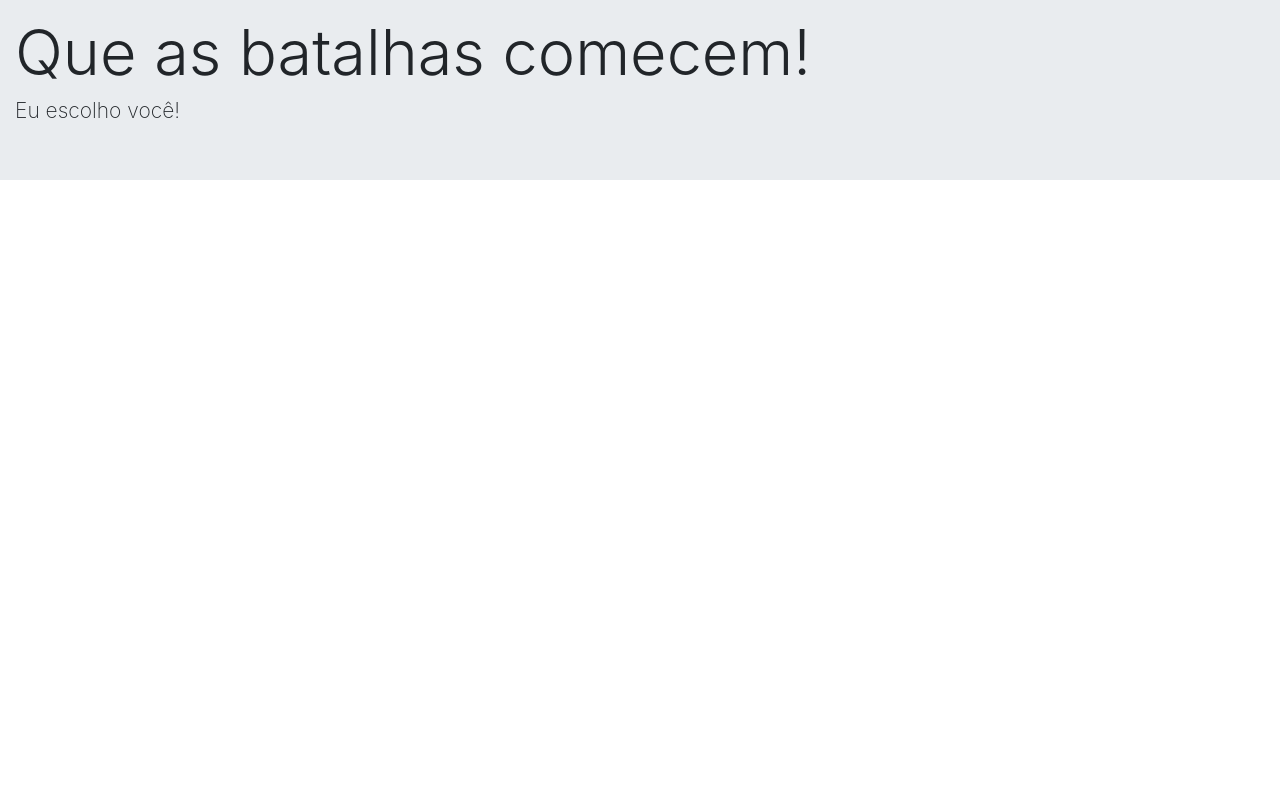
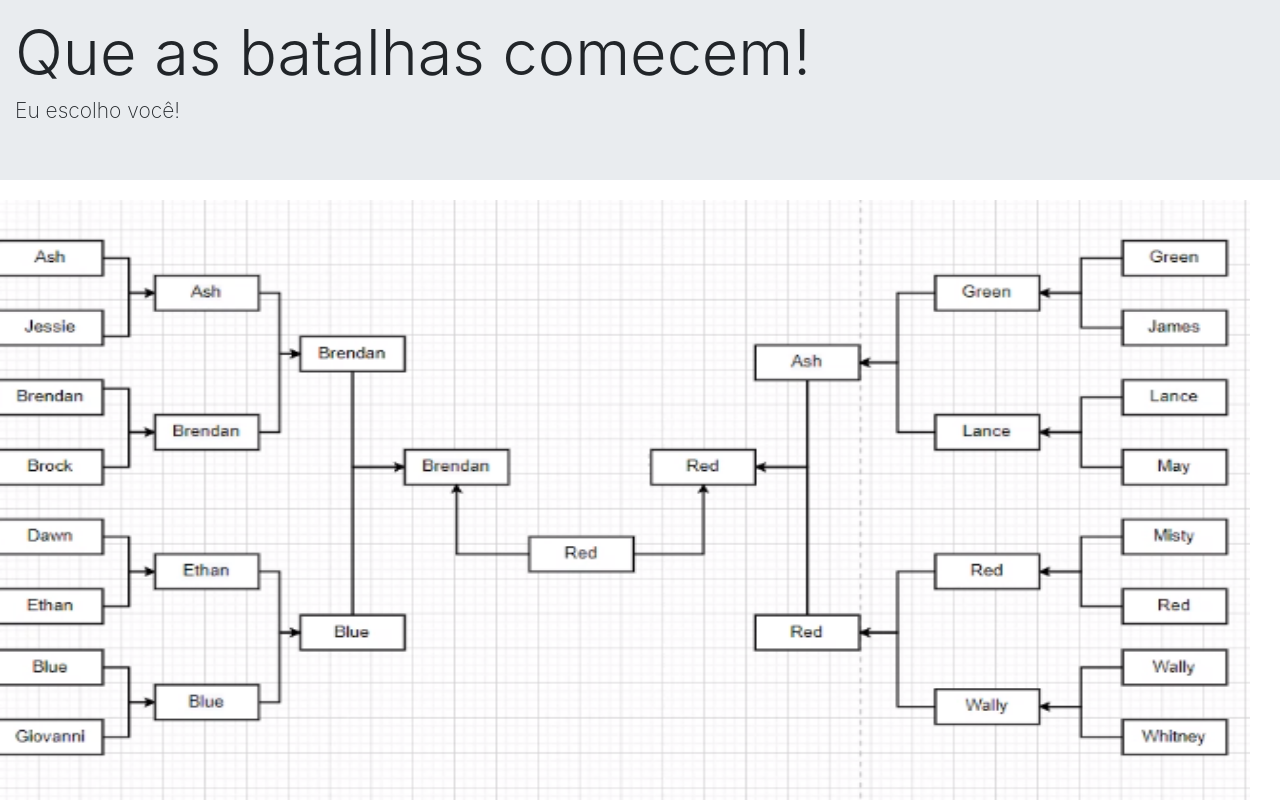
Before and after one commit to firgo12/campeonato-react-bootstrap, a React (Create React App) app: page / in a window 1280 px wide. Shown: the part 507-1307 px from the top of the page. Before the commit the page ends 800 px from the top, so only its background shows below. Built offline with nearby package versions, Linux system fonts and the light colour scheme.

Commit message:
imagem torneio (chaves)

```diff
--- a/src/App.css
+++ b/src/App.css
@@ -25,3 +25,7 @@ img {
   width: 300px;
   height: 300px;
 }
+.lista {
+  width: 1250px;
+  height: 600px;
+}
--- a/src/Body/Article.js
+++ b/src/Body/Article.js
@@ -1,6 +1,7 @@
 import React from 'react';
 import { Jumbotron, Container } from 'reactstrap';
 import BootstrapCarousel from '../Body/CarouselPage';
+import lista from '../componente1/lista.png'
 
 
 const Article = (props) => {
@@ -16,6 +17,10 @@ const Article = (props) => {
       </Jumbotron>
     </div>
 
+      <img class ='lista'src = {lista}></img>
+
+
+
     </>
   );
 };
--- a/src/componente1/AboutUs.js
+++ b/src/componente1/AboutUs.js
@@ -5,7 +5,7 @@ class Nos extends React.Component {
         return (
         <>
         <div>
-           <h1> Giovanni Perrotta Paulino (3 da manhã nesse momento =)) </h1>
+           <h1> Giovanni Perrotta Paulino </h1>
         <img src= 'https://instagram.fmgf1-1.fna.fbcdn.net/v/t51.2885-19/s320x320/118309760_310002756750760_4306219943663994447_n.jpg?_nc_ht=instagram.fmgf1-1.fna.fbcdn.net&_nc_ohc=seIAbu6vhZkAX-iRoiQ&oh=9aaaf95dca6b756a9531a373143bb1a9&oe=5F8DFE67'></img>
         </div>
 
```
Also changed, not shown: src/componente1/lista.png (added).
